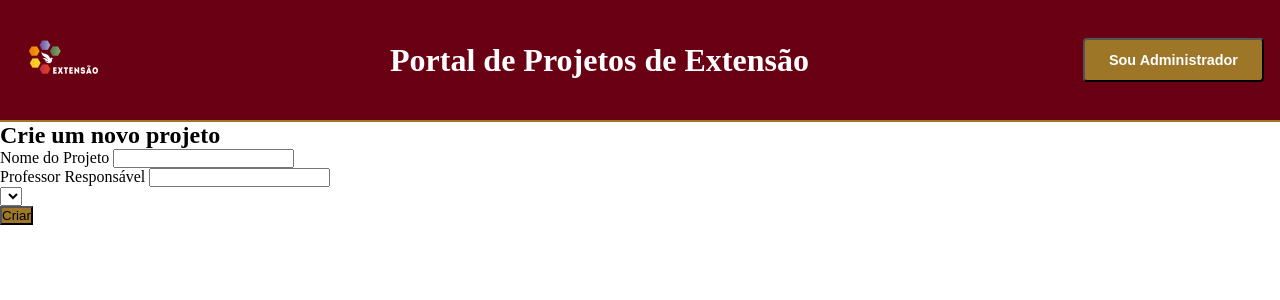
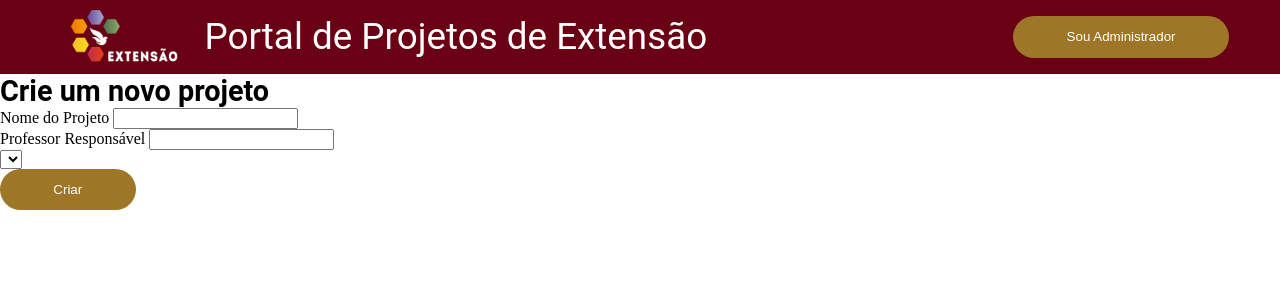
Before and after one commit to Dhu-a/portalDeExtensaoUnicap, a Django app: template portalExtensaoUnicap_app/templates/create.html in a window 1280 px wide. Shown: the top 300 px of the page. Run offline with Django 5.2, Linux system fonts and the light colour scheme; the template is opened without the code that fills it, so the values that code supplies are empty.

Commit message:
nav bar fix

```diff
--- a/portalExtensaoUnicap_app/static/style.css
+++ b/portalExtensaoUnicap_app/static/style.css
@@ -1,49 +1,74 @@
 :root{
     --main-color:#690013;
     --accent-color:#9D7628;
-    --white: #fefffe;
+    --text-color:#fff;
+    --text-size:1em;
+    --h1-size:2.3em;
+    --border-radius:28px;/*no site da católica tava assim*/
 }
-
+h1 {
+    font-size: var(--h1-size);
+}
+h2 {
+    font-size: 1.8em;
+}
+h3 {
+    font-size: 1.47em;
+}
+h4 {
+    font-size: 1.3em;
+}
+h1,h2,h3,h4{
+    font-family: 'Roboto', sans-serif;
+}
 * {
     margin: 0;
-    padding: 0;
-    box-sizing: border-box;
 }
-
-/* HEADER*/
-
-header {
+body{
+    font-size: var(--text-size);
+    margin: 0;
+}
+nav h1{
+    color: var(--text-color);
+    margin: 0;
+    font-weight: normal;
+}
+nav{
     background-color: var(--main-color);
-    padding: 0.5rem 1rem;
-    color: var(--white);
-    border-bottom: 2px solid var(--accent-color);
+    display: flex;
+    flex-direction: row;
+    width: 100vw;
+    height: fit-content;
 }
-
-.header-container {
+.left-nav{
     display: flex;
-    justify-content: space-between;
+    flex-direction: row;
     align-items: center;
-    max-width: 1400px;
-    margin: 0 auto;
+    justify-content: flex-start;
+    flex-grow: 1;
+    padding-left: 4vw;
 }
-
-.logo img {
-    height: 100px;
-    width: 100px;
-    object-fit: contain;
+.right-nav{
+    display: flex;
+    flex-direction: row;
+    align-items: center;
+    justify-content:flex-end;
+    flex-grow: 1;
+    padding-right: 4vw;
 }
-
+#logo{
+    height: calc(var(--h1-size)*2);
+}
 button{
     background-color: var(--accent-color);
-}
-
-.btn-admin {
-    background-color: var(--accent-color);
-    color: var(--white);
-    padding: 0.75rem 1.5rem;
-    border-radius: 4px;
-    font-weight: bold;
-    font-size: 0.9rem;
+    padding: calc(var(--text-size)) calc(var(--text-size)*4) calc(var(--text-size)) calc(var(--text-size)*4);
+    border: none;
+    border-radius: var(--border-radius);
+    color: var(--text-color);
+    display: flex;
+    direction: row;
+    align-items: center;
+    justify-content: center;
 }
 
 /* ACOES */
--- a/portalExtensaoUnicap_app/templates/base.html
+++ b/portalExtensaoUnicap_app/templates/base.html
@@ -16,19 +16,17 @@
 			href="readme_graphics/favicon.ico" />
 	</head>
 	<body class="">
-		<header>
-			<div class="header-container">
-				<div class="logo">
-					<img
+		<nav>
+			<div class="left-nav">
+				<img
 					src="{% static 'graphics/extensao-marca-gomos-cor.png' %}"
-					alt="Menu" />
-				</div>
+					id="logo" />
 				<h1>Portal de Projetos de Extensão</h1>
-				<div class="admin-button">
-					<button class="btn-admin">Sou Administrador</button>
-				</div>
 			</div>
-		</header>
+			<div class="right-nav">
+				<button type="button">Sou Administrador</button>
+			</div>
+		</nav>
 		<main>{% block conteudo %} {% endblock %}</main>
 	</body>
 </html>
```
